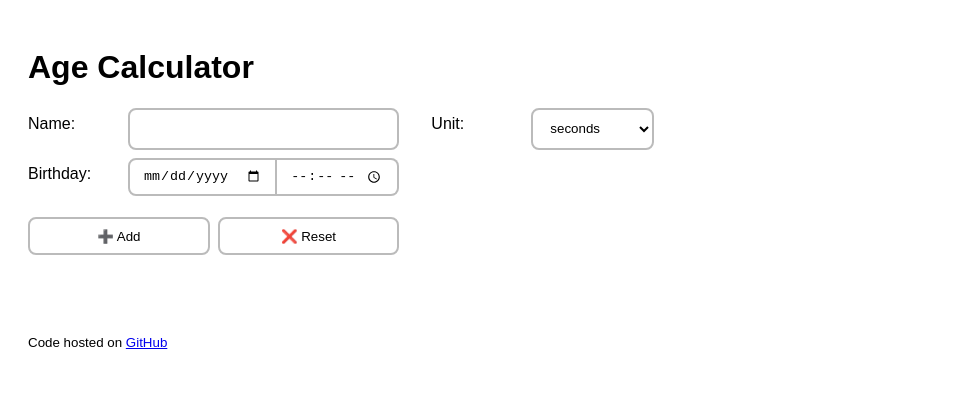
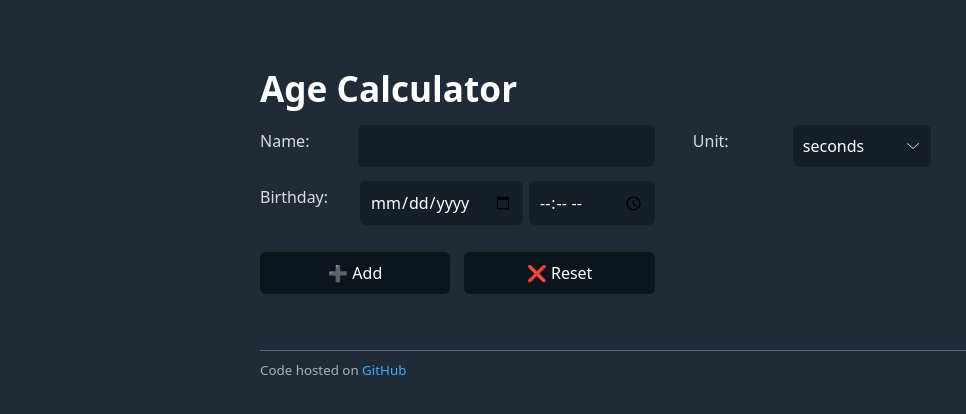
Before and after one commit to dmstern/age-calculator, a React (Create React App) app: page / in a window 1280 px wide. Shown: the top 414 px of the page, without its empty margins (0-966 px from the left). Built offline with nearby package versions, Linux system fonts and the light colour scheme.

Commit message:
Add water.css styling

```diff
--- a/public/index.html
+++ b/public/index.html
@@ -13,6 +13,7 @@
     -->
     <link rel="manifest" href="%PUBLIC_URL%/manifest.json" />
     <link rel="shortcut icon" href="%PUBLIC_URL%/favicon.ico" />
+    <link rel="stylesheet" href="https://cdn.jsdelivr.net/gh/kognise/water.css@latest/dist/dark.min.css">
     <!--
       Notice the use of %PUBLIC_URL% in the tags above.
       It will be replaced with the URL of the `public` folder during the build.
--- a/src/styles.css
+++ b/src/styles.css
@@ -1,13 +1,8 @@
-.App {
-  font-family: sans-serif;
-}
-
 * {
   box-sizing: border-box;
 }
 
 body {
-  font-family: sans-serif;
   padding: 20px;
 }
 
@@ -46,15 +41,6 @@
   font-size: 20px;
 }
 
-button,
-input,
-select {
-  padding: 7px 13px;
-  background: transparent;
-  border: 2px solid #33333355;
-  border-radius: 8px;
-}
-
 input[type="text"],
 .dateTimePicker {
   width: calc(100% - 100px);
@@ -65,15 +51,6 @@
   .dateTimePicker {
     width: 100%;
   }
-}
-
-input[type="date"] {
-  border-radius: 8px 0 0 8px;
-}
-
-input[type="time"] {
-  border-radius: 0 8px 8px 0;
-  border-left: none;
 }
 
 button.remove {
```
